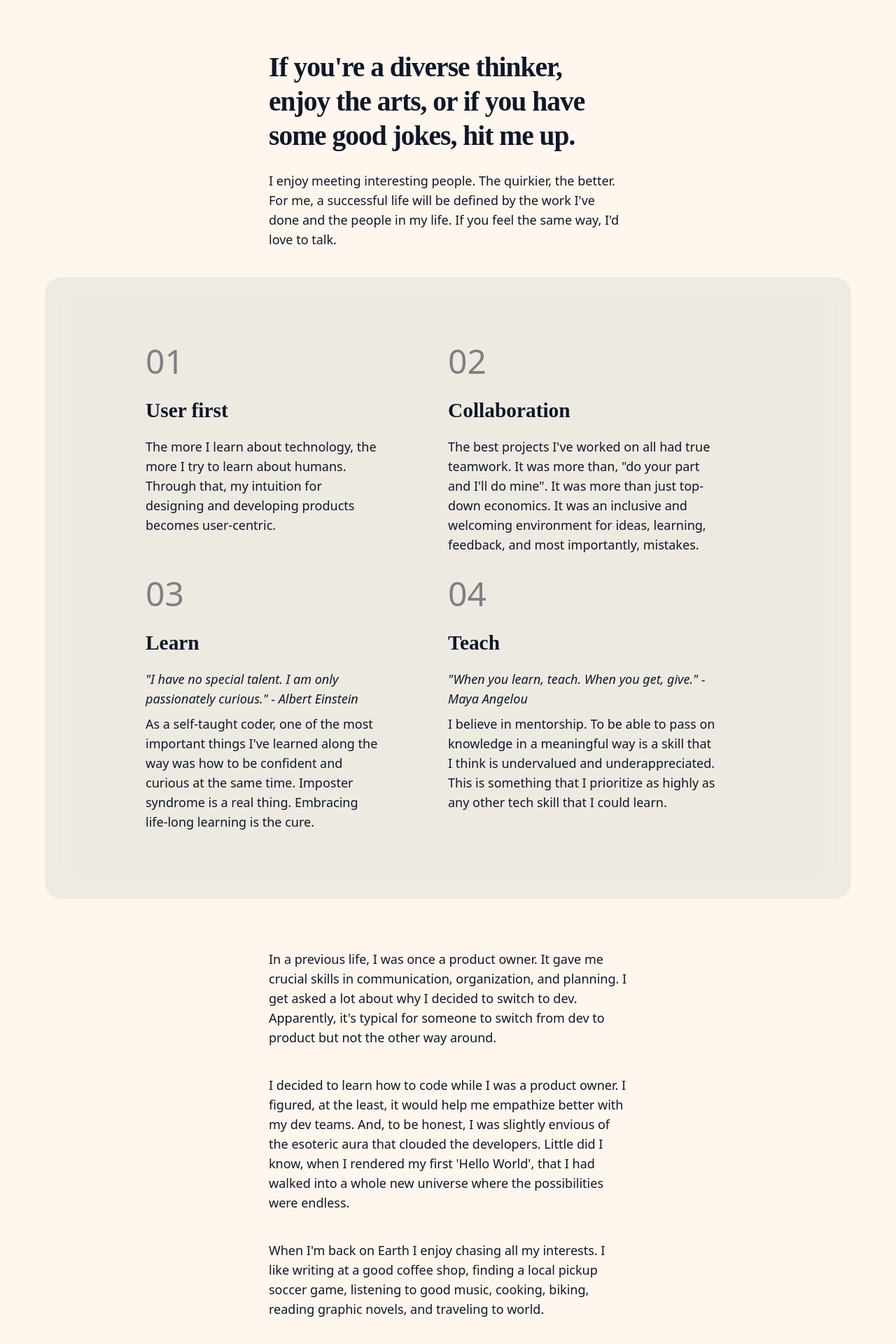
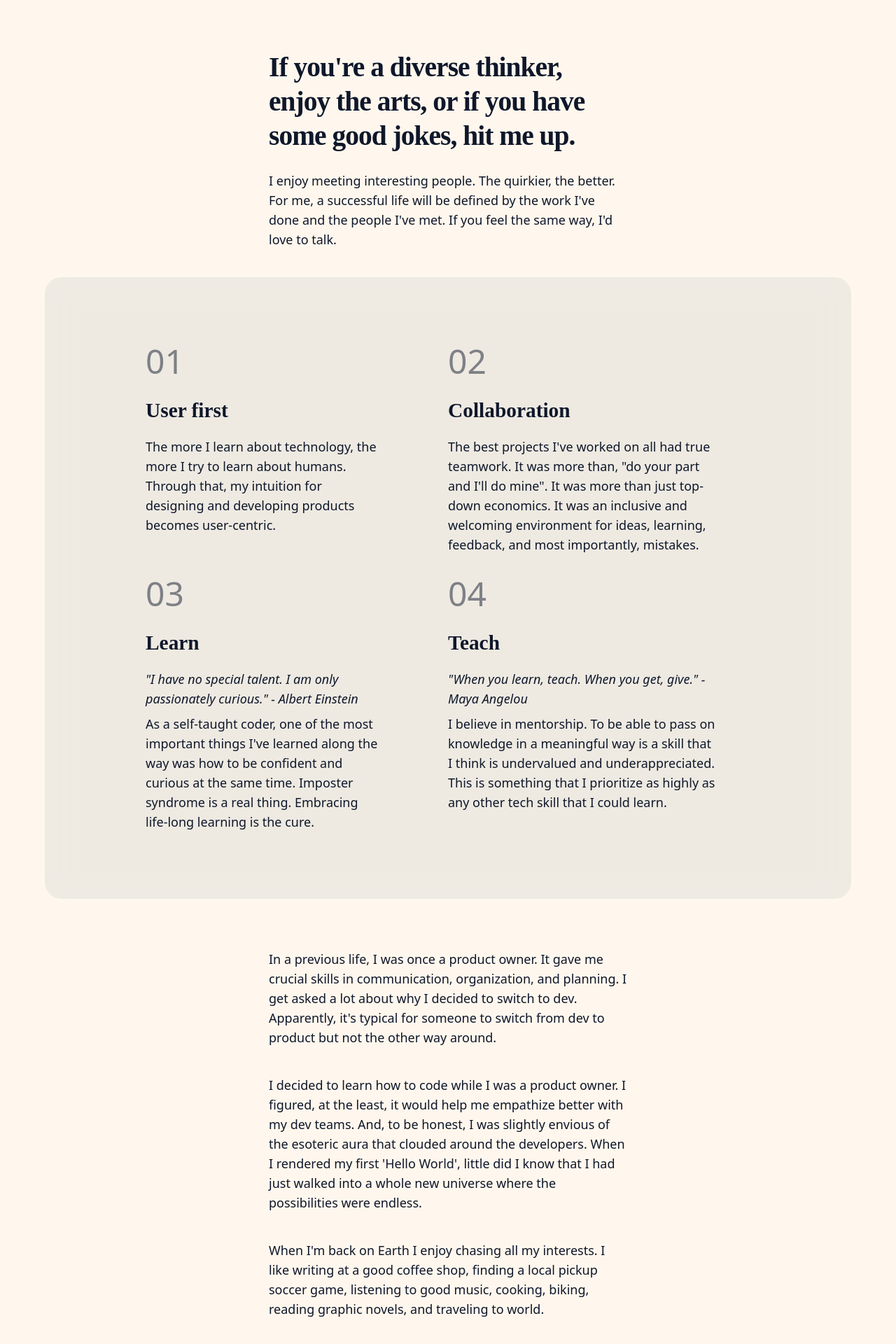
Before and after one commit to vnn8248/code-nguyen, a Next.js app: page /about in a window 1280 px wide. Shown: the part 1618-3538 px from the top of the page at 70% size. Built offline with nearby package versions, Linux system fonts and the light colour scheme.

Commit message:
Edit content

```diff
--- a/app/about/page.js
+++ b/app/about/page.js
@@ -82,7 +82,7 @@ const AboutPage = () => {
         <p className="mt-4 md:mt-6 leading-relaxed text-sm md:text-base lg:text-lg 2xl:text-xl">
           I enjoy meeting interesting people. The quirkier, the better. For me,
           a successful life will be defined by the work I've done and the people
-          in my life. If you feel the same way, I'd love to talk.
+          I've met. If you feel the same way, I'd love to talk.
         </p>
       </div>
       <div className="wrapper md:px-16">
@@ -154,9 +154,9 @@ const AboutPage = () => {
           I decided to learn how to code while I was a product owner. I figured,
           at the least, it would help me empathize better with my dev teams.
           And, to be honest, I was slightly envious of the esoteric aura that
-          clouded the developers. Little did I know, when I rendered my first
-          'Hello World', that I had walked into a whole new universe where the
-          possibilities were endless.
+          clouded around the developers. When I rendered my first 'Hello World',
+          little did I know that I had just walked into a whole new universe
+          where the possibilities were endless.
         </p>
         <p className="text-sm pt-0 mt-6 leading-relaxed md:text-base md:mt-10 lg:text-lg 2xl:text-xl">
           When I'm back on Earth I enjoy chasing all my interests. I like
```
